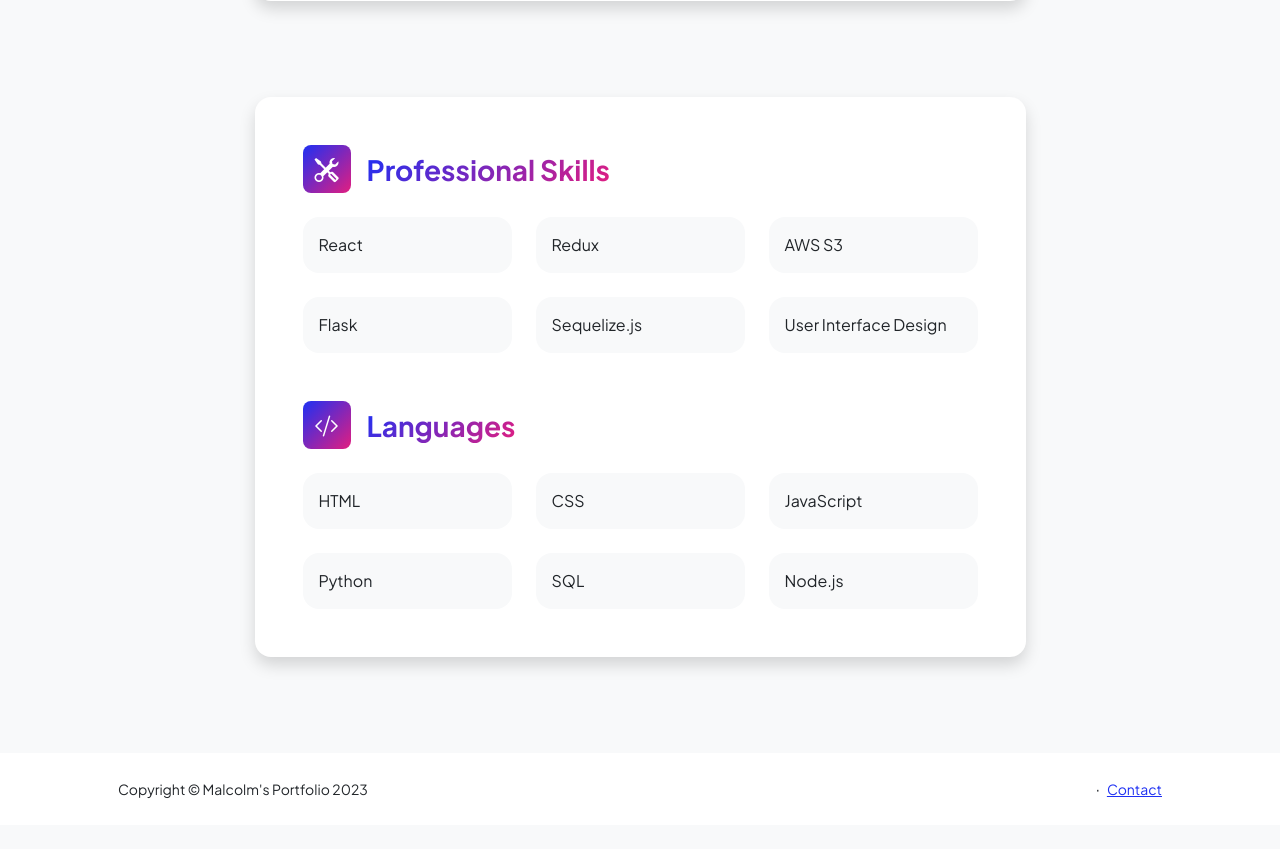
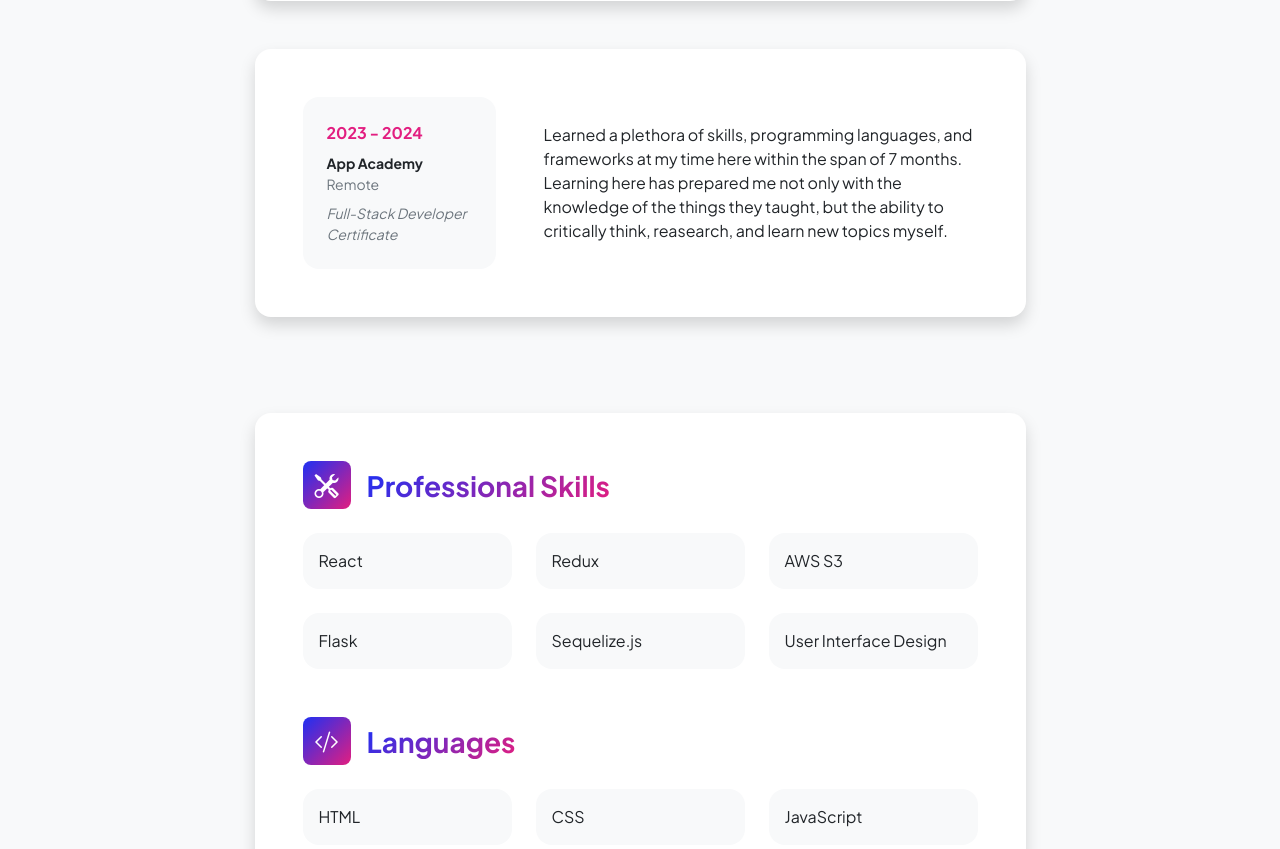
Before and after one commit to malcolmc22/malcolmc22.github.io, a plain HTML site: page resume.html in a window 1280 px wide. Shown: the part 1260-2109 px from the top of the page. Before the commit the page ends 2085 px from the top, so only its background shows below. Drawn offline with nearby package versions, Linux system fonts and the light colour scheme.

Commit message:
completed resume section

```diff
--- a/resume.html
+++ b/resume.html
@@ -108,6 +108,26 @@
                                     </div>
                                 </div>
                             </div>
+                            <!-- Education Card 2-->
+                            <div class="card shadow border-0 rounded-4 mb-5">
+                                <div class="card-body p-5">
+                                    <div class="row align-items-center gx-5">
+                                        <div class="col text-center text-lg-start mb-4 mb-lg-0">
+                                            <div class="bg-light p-4 rounded-4">
+                                                <div class="text-secondary fw-bolder mb-2">2023 - 2024</div>
+                                                <div class="mb-2">
+                                                    <div class="small fw-bolder">App Academy</div>
+                                                    <div class="small text-muted">Remote</div>
+                                                </div>
+                                                <div class="fst-italic">
+                                                    <div class="small text-muted">Full-Stack Developer Certificate</div>
+                                                </div>
+                                            </div>
+                                        </div>
+                                        <div class="col-lg-8"><div>Learned a plethora of skills, programming languages, and frameworks at my time here within the span of 7 months. Learning here has prepared me not only with the knowledge of the things they taught, but the ability to critically think, reasearch, and learn new topics myself.</div></div>
+                                    </div>
+                                </div>
+                            </div>
                         <!-- Divider-->
                         <div class="pb-5"></div>
                         <!-- Skills Section-->
```
Also changed, not shown: contact.html (+1 -1 lines).
